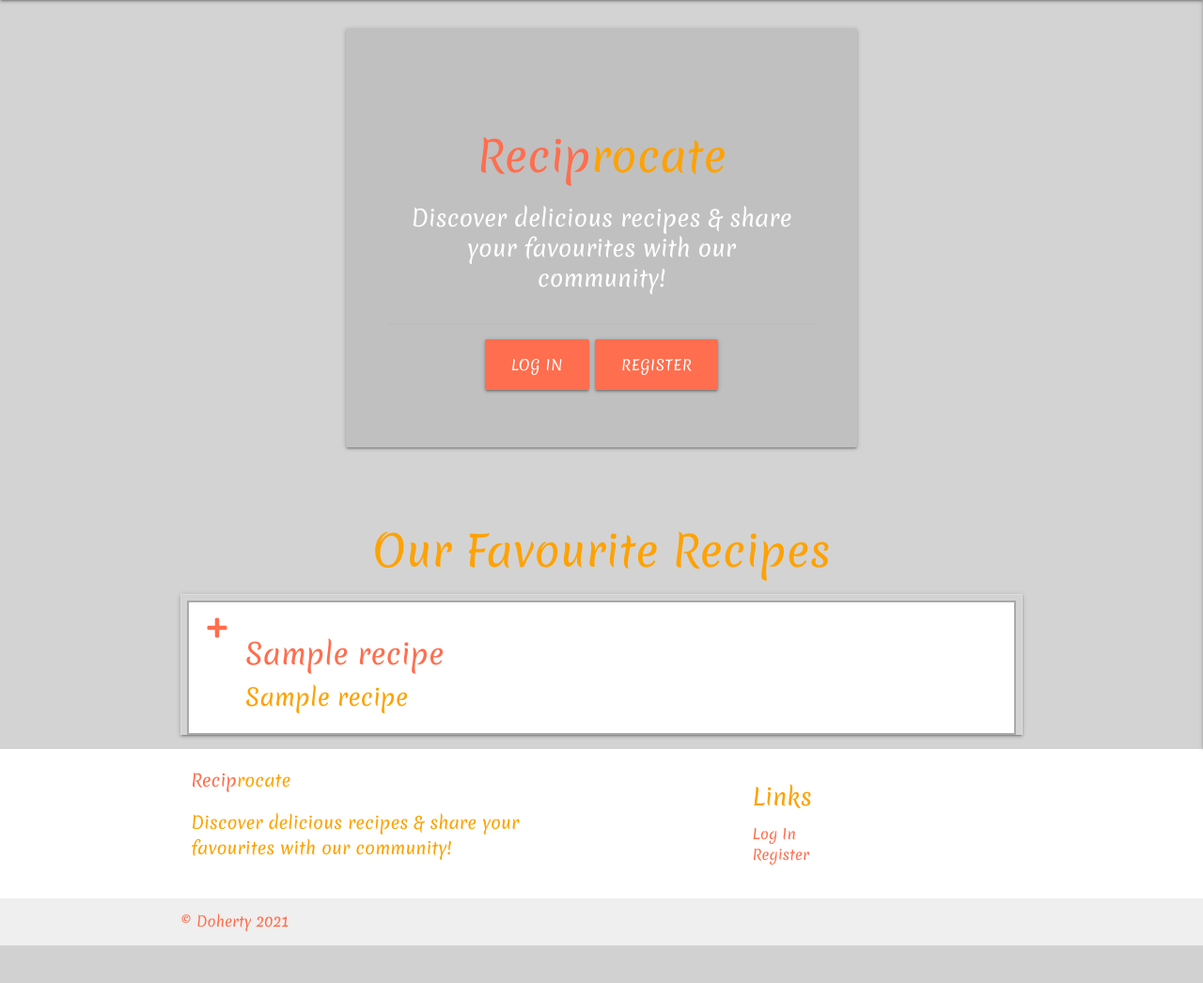
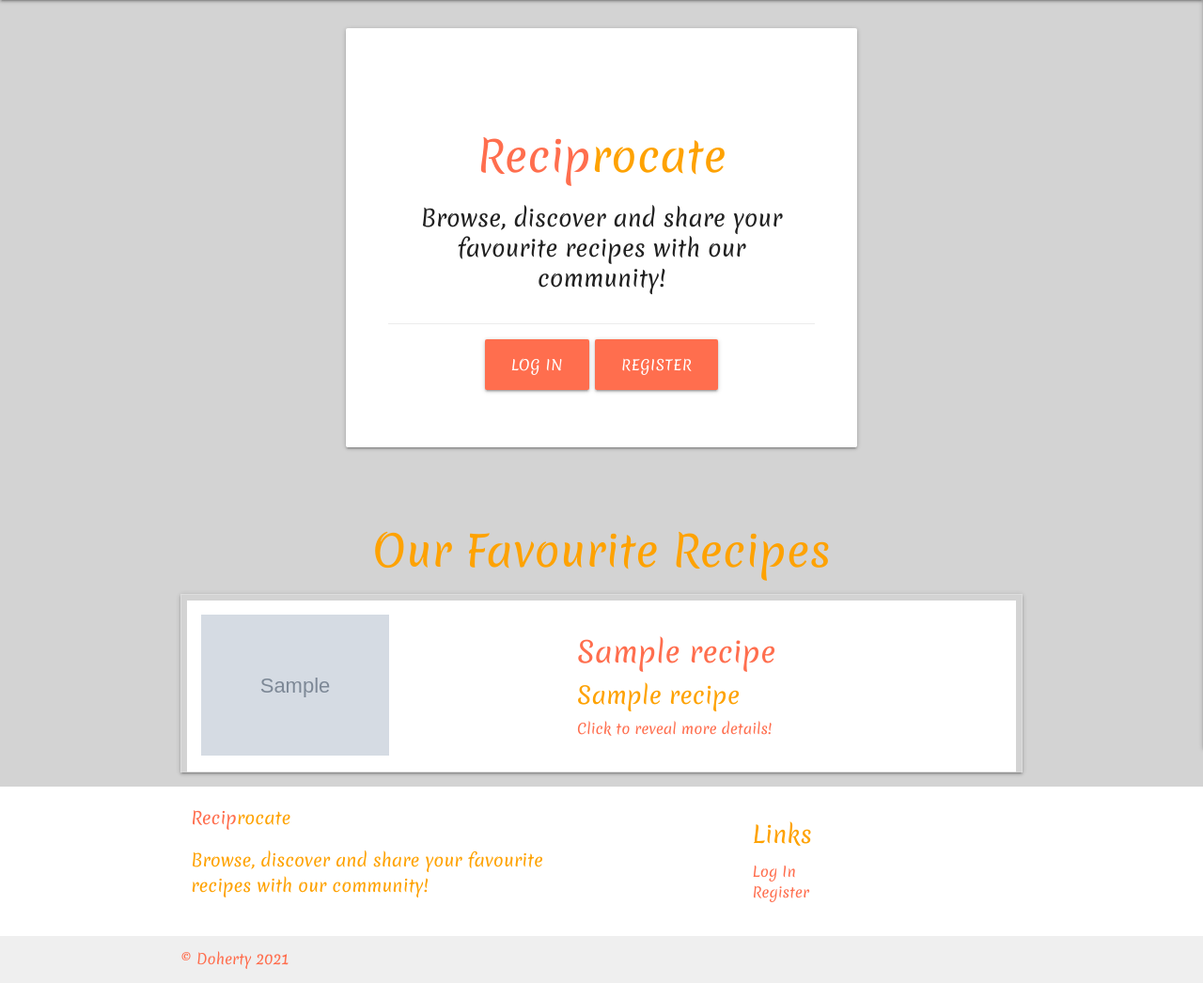
Before and after one commit to Code-Institute-Submissions/alandoherty95-reciprocate-app, a Flask app: page / in a window 1280 px wide. Shown: the part 64-1110 px from the top of the page at 94% size. Before the commit the page ends 1070 px from the top, so only its background shows below. Run offline with Flask 2, Linux system fonts and the light colour scheme; grey boxes marked "Sample" are stand-in pictures; a database or web service that is not in the repository returns one stand-in record (values such as "Sample title"); some libraries are stand-ins or nearby versions.

Commit message:
Added image_url to recipes, updated README file to include User Stories, added wireframes to Resources folder

```diff
--- a/app.py
+++ b/app.py
@@ -87,6 +87,7 @@ def profile(username):
     if session["user"]:
         # displays all recipes shared by session user
         user = mongo.db.users.find_one({"username": session["user"]})
+        user = list(user)
         recipes = mongo.db.recipes.find({"created_by": session["user"]})
         recipes = list(recipes)
         return render_template(
@@ -113,8 +114,9 @@ def add_recipe():
             "recipe_name": request.form.get("recipe_name"),
             "recipe_ingredients": request.form.get("recipe_ingredients"),
             "recipe_instructions": request.form.get("recipe_instructions"),
-            "created_by": session["user"]
-        }
+            "created_by": session["user"],
+            "image_url": request.form.get("image_url")
+            }
         mongo.db.recipes.insert_one(recipe)
         flash("New recipe was successfully added!")
         return redirect(url_for("add_recipe"))
@@ -131,7 +133,8 @@ def edit_recipe(recipe_id):
             "recipe_name": request.form.get("recipe_name"),
             "recipe_ingredients": request.form.get("recipe_ingredients"),
             "recipe_instructions": request.form.get("recipe_instructions"),
-            "created_by": session["user"]
+            "created_by": session["user"],
+            "image_url": request.form.get("image_url")
         }
         mongo.db.recipes.update({"_id": ObjectId(recipe_id)}, submit)
         flash("Recipe was successfully updated")
--- a/static/css/style.css
+++ b/static/css/style.css
@@ -72,7 +72,6 @@ h6 {
   margin: 6px;
   line-height: 1;
   color: #ff6e4e;
-  border: 2px #A9A9A9 solid;
 }
 
 .collapsible-header h4 {
@@ -81,7 +80,6 @@ h6 {
 
 .collapsible-body {
   background-color: #ffffff;
-  border: 2px #A9A9A9 solid;
 }
 
 h1 > span {
@@ -91,7 +89,7 @@ h1 > span {
 .greeting-card {
   margin: 2rem;
   padding: 2rem;
-  background-color: #C0C0C0;
+  background-color: #ffffff;
 }
 
 .card {
@@ -131,3 +129,7 @@ h1 > span {
   background-color: #ffffff;
   padding: 1rem;
 }
+
+img.activator {
+  max-width: 50%;
+}
--- a/templates/base.html
+++ b/templates/base.html
@@ -75,7 +75,7 @@
             <div class="row">
                 <div class="col l6 s12">
                     <a href="{{ url_for('get_recipes') }}" class="brand-logo recip footer-logo">Recip<span>rocate</span></a>
-                    <p class="footer-tagline">Discover delicious recipes & share your favourites with our community!</p>
+                    <p class="footer-tagline">Browse, discover and share your favourite recipes with our community!</p>
                 </div>
                 <div class="col l4 offset-l2 s12">
                     <h5>Links</h5>
--- a/templates/recipes.html
+++ b/templates/recipes.html
@@ -9,7 +9,7 @@
                     <div class="card-content">
                         <div class="card-title center">
                             <h1>Recip<span>rocate</span></h1>
-                            <p class="white-text">Discover delicious recipes & share your favourites with our community!</p>
+                            <p>Browse, discover and share your favourite recipes with our community!</p>
                         </div>
                     </div>
 
@@ -29,12 +29,13 @@
         {% for recipe in recipes %}
         <li>
             <div class="collapsible-header">
-                <div class="col s12 m4">
-                    <i class="fas fa-plus"></i>
+                <div class="col">
+                    <img class="activator" src="{{ recipe.image_url }}" alt="recipe">
                 </div>
-                <div class="col s9">
+                <div class="col">
                     <h4>{{ recipe.recipe_name }}</h4>
                     <h5>{{ recipe.category_name }}</h5>
+                    <p>Click to reveal more details!</p>
                     {% if session.user|lower == recipe.created_by|lower %}
                         <a href="{{ url_for('delete_recipe', recipe_id=recipe._id) }}" class="btn-small">Delete</a>
                         <a href="{{ url_for('edit_recipe', recipe_id=recipe._id) }}" class="btn-small">Edit</a>
```
Also changed, not shown: templates/profile.html (+5 -4 lines), README.md, resources/Wireframe Homepage.png (added), resources/Wireframe New Recipe.png (added), resources/Wireframe Recipe Types.png (added).
